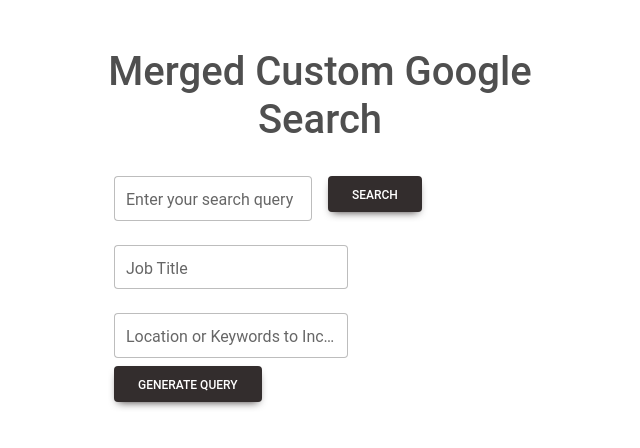
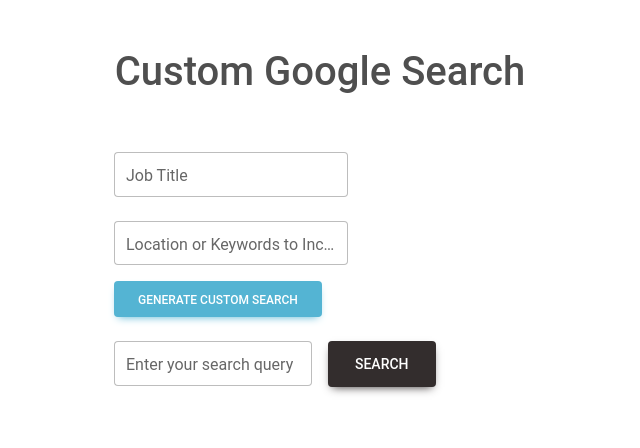
Before and after one commit to Romeorayyy/linkedin-custom-search, a React (Create React App) app: page / in a window 1280 px wide. Shown: the top 448 px of the page, without its empty margins (18-658 px from the left). Built offline with nearby package versions, Linux system fonts and the light colour scheme.

Commit message:
Completed styled the GoogleSearch and abstracted the forms into another file called SearchForm.js

```diff
--- a/src/GoogleSearch.js
+++ b/src/GoogleSearch.js
@@ -1,94 +1,16 @@
 import React from 'react';
-import { useSearch } from './context/SearchContext';
 import Results from './components/Results';
 import ProfileCard from './components/ProfileCard';
-import {
-  MDBInput,
-  MDBBtn,
-  MDBContainer,
-  MDBRow,
-  MDBCol,
-} from 'mdb-react-ui-kit';
+import { MDBContainer, MDBRow, MDBCol } from 'mdb-react-ui-kit';
+import SearchForms from './components/SearchForms';
 
-const MergedSearch = () => {
-  const {
-    searchQuery,
-    handleSearchQuery,
-    handleSearchSubmit,
-    error,
-    locationKeywords,
-    jobTitle,
-    handleSetLocationKeyword,
-    handleSetJobTitle,
-    handleSpecificSearchSubmit,
-  } = useSearch();
-
+const GoogleSearch = () => {
   return (
     <MDBContainer fluid className="p-5">
       <MDBRow className="justify-content-center">
         <MDBCol size="12" lg="6" className="px-5">
-          <h1 className="search-header">Merged Custom Google Search</h1>
-          {error && <div className="error">{error}</div>}
-          <MDBRow start className="px-5">
-            <MDBCol start size="12">
-              <form onSubmit={handleSearchSubmit}>
-                <MDBRow className="gx-3">
-                  {/* Add a row with horizontal gutter space */}
-                  <MDBCol>
-                    {/* Add col components for alignment */}
-                    <MDBInput
-                      type="text"
-                      id="form1"
-                      label="Enter your search query"
-                      value={searchQuery}
-                      onChange={handleSearchQuery}
-                      size="lg"
-                      required
-                    />
-                  </MDBCol>
-                  <MDBCol>
-                    <MDBBtn color="dark" type="submit">
-                      Search
-                    </MDBBtn>
-                  </MDBCol>
-                </MDBRow>
-              </form>
-            </MDBCol>
-            <MDBCol start size="12" className="gy-4">
-              {/* Job search form */}
-              <form onSubmit={handleSpecificSearchSubmit}>
-                <MDBRow className="gx-3">
-                  <MDBCol size="7">
-                    <MDBInput
-                      type="text"
-                      id="jobTitle"
-                      label="Job Title"
-                      value={jobTitle}
-                      onChange={handleSetJobTitle}
-                      size="lg"
-                      required
-                    />
-                  </MDBCol>
-                  <MDBCol size="7" className="gy-4">
-                    <MDBInput
-                      type="text"
-                      id="locationKeywords"
-                      label="Location or Keywords to Include"
-                      value={locationKeywords}
-                      onChange={handleSetLocationKeyword}
-                      size="lg"
-                      required
-                    />
-                  </MDBCol>
-                  <MDBCol size="12" className="gy-2">
-                    <MDBBtn color="dark" type="submit">
-                      Generate Query
-                    </MDBBtn>
-                  </MDBCol>
-                </MDBRow>
-              </form>
-            </MDBCol>
-          </MDBRow>
+          <h1 className="search-header">Custom Google Search</h1>
+          <SearchForms />
           <MDBCol size="12" className="p-5">
             <Results />
           </MDBCol>
@@ -101,4 +23,4 @@
   );
 };
 
-export default MergedSearch;
+export default GoogleSearch;
--- /dev/null
+++ b/src/components/SearchForms.js
@@ -0,0 +1,78 @@
+import React from 'react';
+import { MDBInput, MDBBtn, MDBRow, MDBCol } from 'mdb-react-ui-kit';
+import { useSearch } from '../context/SearchContext';
+
+const SearchForms = () => {
+  const {
+    handleSpecificSearchSubmit,
+    jobTitle,
+    handleSetJobTitle,
+    locationKeywords,
+    handleSetLocationKeyword,
+    handleSearchSubmit,
+    searchQuery,
+    handleSearchQuery,
+  } = useSearch();
+  return (
+    <MDBRow start className="px-5">
+      <MDBCol start size="12" className="gy-4">
+        {/* Job search form */}
+        <form onSubmit={handleSpecificSearchSubmit}>
+          <MDBRow className="gx-3">
+            <MDBCol size="7">
+              <MDBInput
+                type="text"
+                id="jobTitle"
+                label="Job Title"
+                value={jobTitle}
+                onChange={handleSetJobTitle}
+                size="lg"
+                required
+              />
+            </MDBCol>
+            <MDBCol size="7" className="gy-4">
+              <MDBInput
+                type="text"
+                id="locationKeywords"
+                label="Location or Keywords to Include"
+                value={locationKeywords}
+                onChange={handleSetLocationKeyword}
+                size="lg"
+                required
+              />
+            </MDBCol>
+            <MDBCol size="12" className="gy-3">
+              <MDBBtn color="info" type="submit">
+                Generate Custom Search
+              </MDBBtn>
+            </MDBCol>
+          </MDBRow>
+        </form>
+      </MDBCol>
+      <MDBCol start size="12" className="gy-4">
+        <form onSubmit={handleSearchSubmit}>
+          <MDBRow className="gx-3">
+            <MDBCol>
+              <MDBInput
+                type="text"
+                id="form1"
+                label="Enter your search query"
+                value={searchQuery}
+                onChange={handleSearchQuery}
+                size="lg"
+                required
+              />
+            </MDBCol>
+            <MDBCol className="align-self-center">
+              <MDBBtn color="dark" type="submit" size="lg">
+                Search
+              </MDBBtn>
+            </MDBCol>
+          </MDBRow>
+        </form>
+      </MDBCol>
+    </MDBRow>
+  );
+};
+
+export default SearchForms;
```
